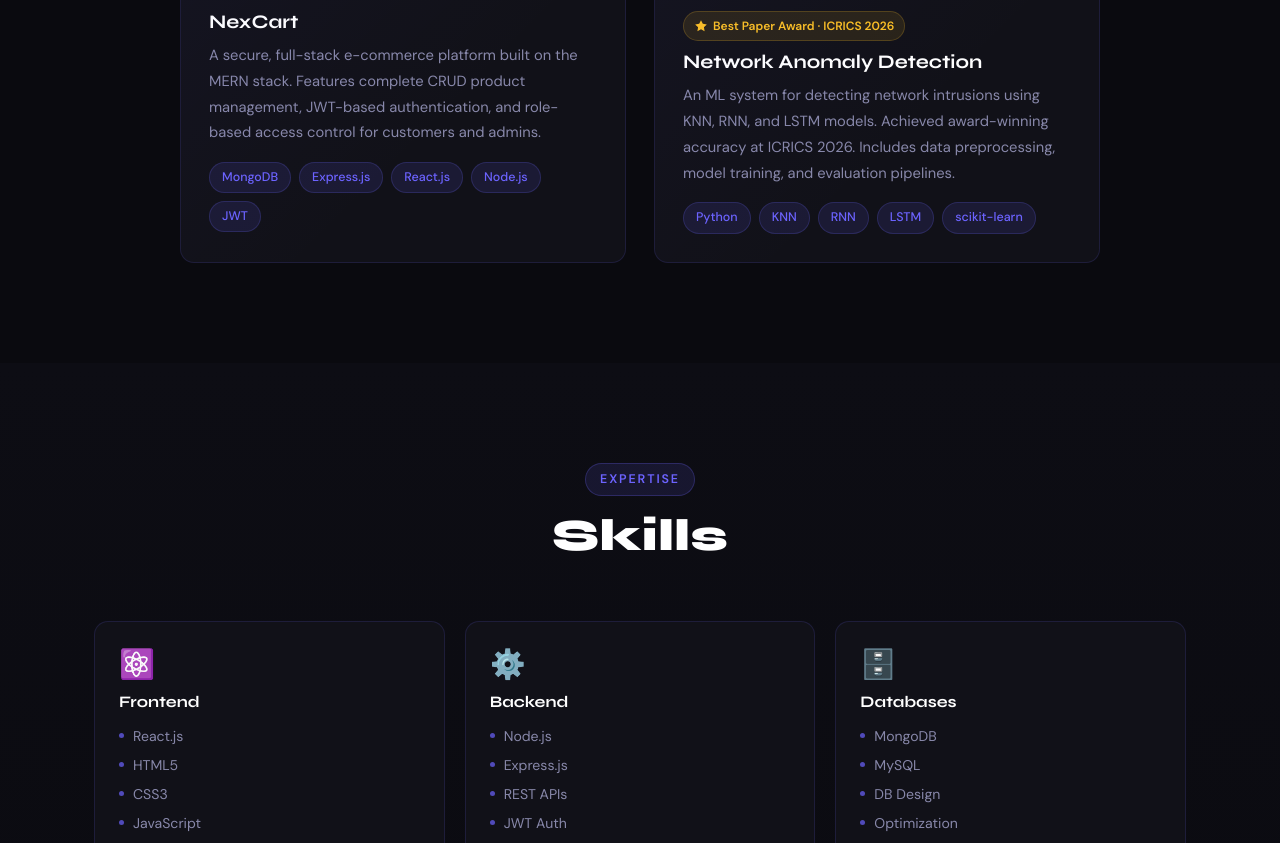
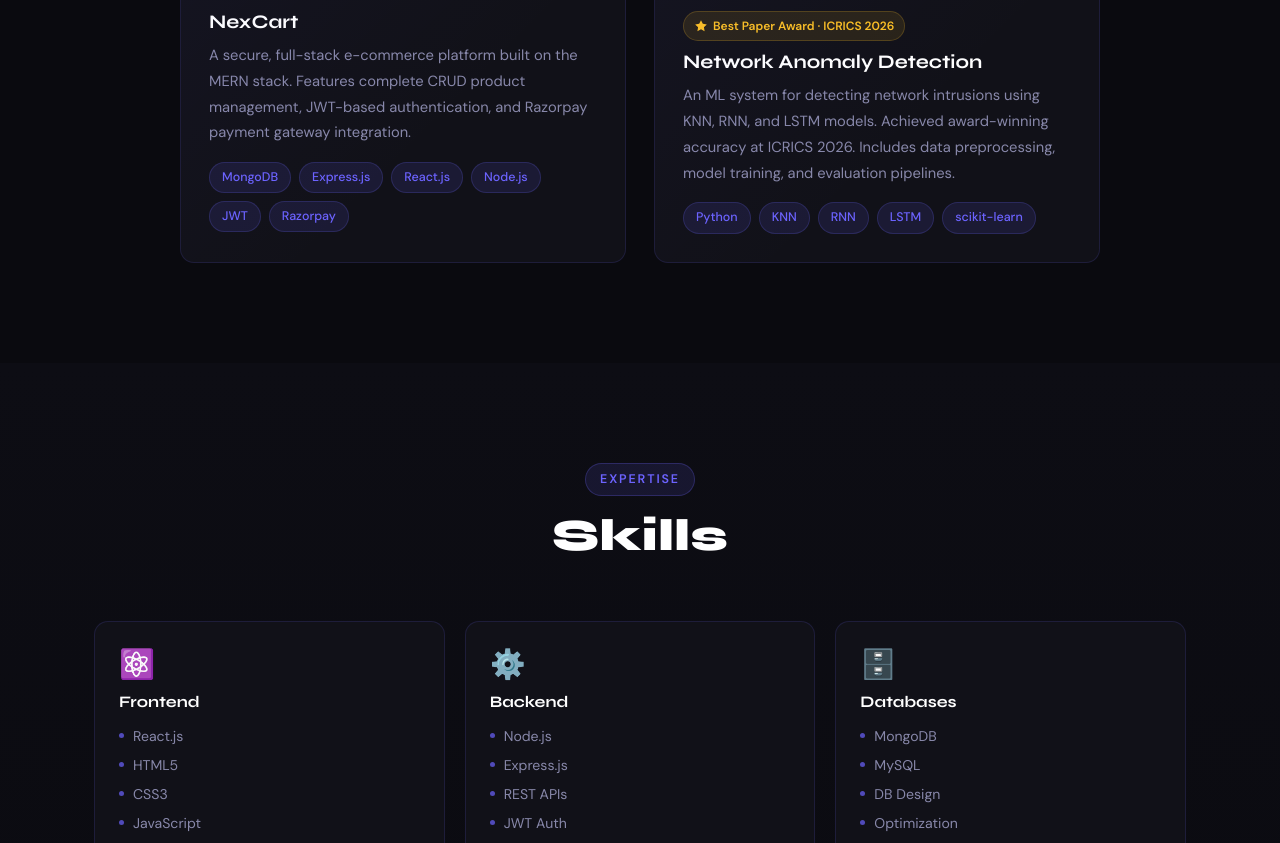
Before and after one commit to Varsha-k28/portfolio, a plain HTML site: page index.html in a window 1280 px wide. Shown: the part 1970-2813 px from the top of the page. Drawn offline with Linux system fonts and the light colour scheme.

Commit message:
Update NexCart description - add Razorpay, remove role-based access

```diff
--- a/index.html
+++ b/index.html
@@ -174,7 +174,7 @@
           </div>
           <h3 class="project-title">NexCart</h3>
           <p class="project-desc">
-            A secure, full-stack e-commerce platform built on the MERN stack. Features complete CRUD product management, JWT-based authentication, and role-based access control for customers and admins.
+            A secure, full-stack e-commerce platform built on the MERN stack. Features complete CRUD product management, JWT-based authentication, and Razorpay payment gateway integration.
           </p>
           <div class="tech-tags">
             <span class="tag">MongoDB</span>
@@ -182,6 +182,7 @@
             <span class="tag">React.js</span>
             <span class="tag">Node.js</span>
             <span class="tag">JWT</span>
+            <span class="tag">Razorpay</span>
           </div>
         </div>
 
@@ -410,3 +411,4 @@
   <script src="script.js"></script>
 </body>
 </html>
+`
```
